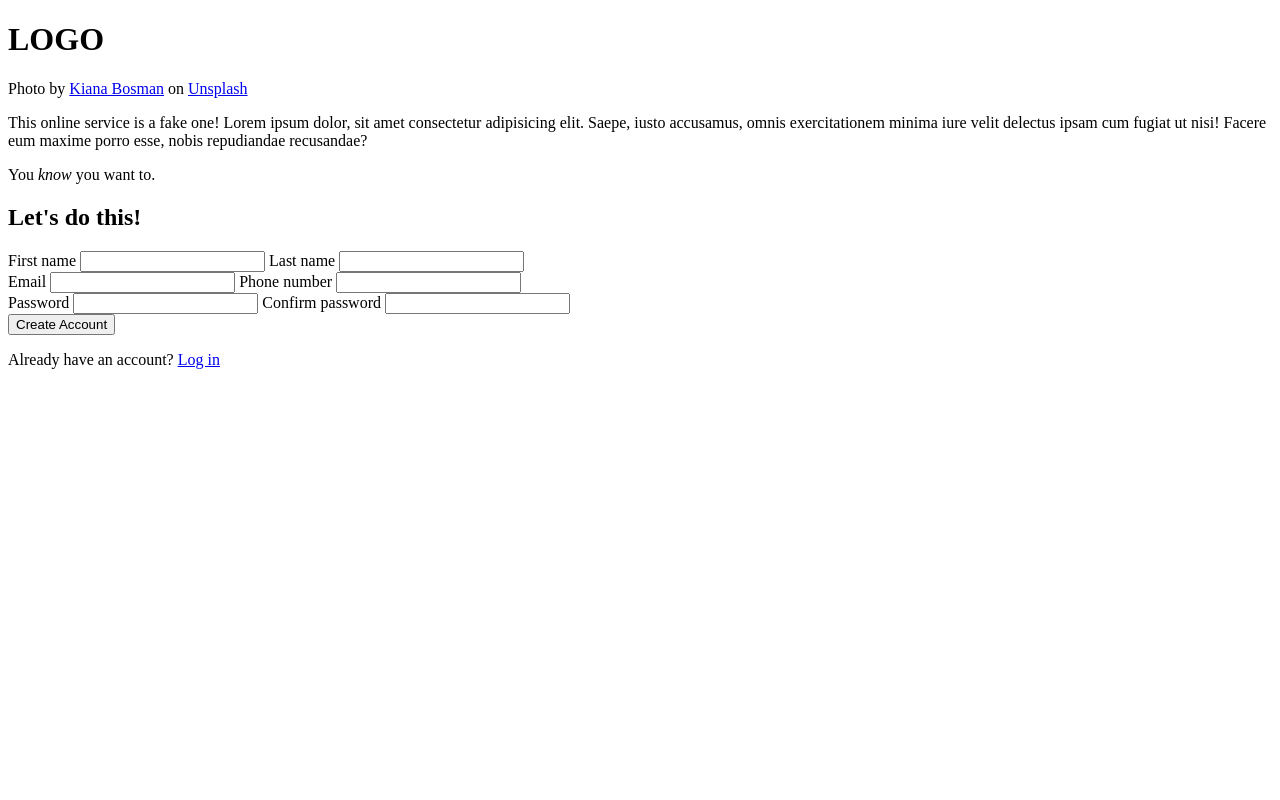
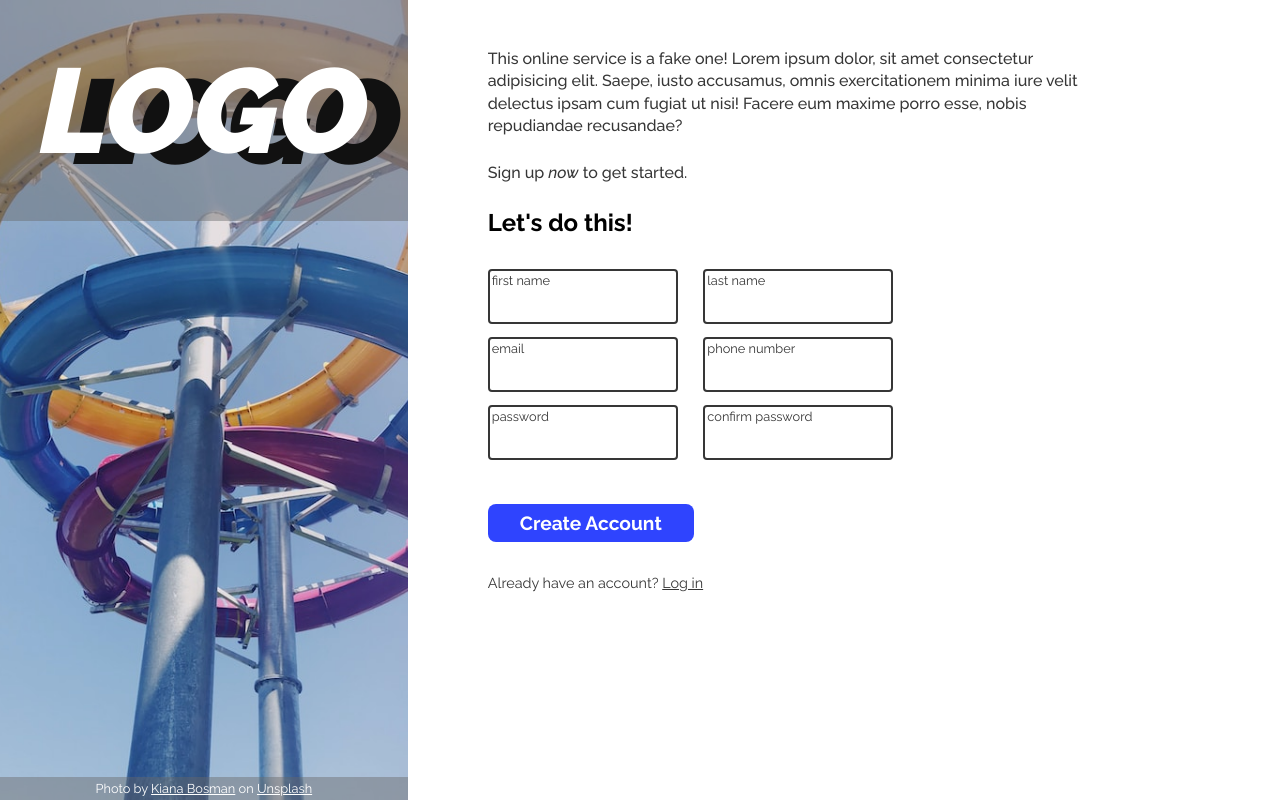
Before and after one commit to kame-sama/sign-up-form-top, a plain HTML site: page index.html in a window 1280 px wide. Drawn offline with Linux system fonts and the light colour scheme.

Commit message:
Add basic styles

```diff
--- /dev/null
+++ b/css/styles.css
@@ -0,0 +1,161 @@
+@import url('https://fonts.googleapis.com/css2?family=Raleway:ital,wght@0,400;0,500;0,600;0,700;1,400;1,500;1,900&display=swap');
+
+*,
+*::before,
+*::after {
+  margin: 0;
+  padding: 0;
+  box-sizing: border-box;
+  font-family: 'Raleway', sans-serif;
+}
+
+input,
+button {
+  appearance: 0;
+  font: inherit;
+}
+
+body {
+  display: flex;
+  min-height: 100vh;
+}
+
+.hero {
+  flex: 0 0 400px;
+  background-image: url(../images/hero.jpg);
+  background-size: cover;
+  background-position-x: center;
+  display: flex;
+  flex-direction: column;
+}
+
+.logo {
+  flex: 1;
+}
+
+.logo h1 {
+  background-color: #66666670;
+  text-align: center;
+  color: #fff;
+  font-size: 15vh;
+  padding: 5vh;
+  font-style: italic;
+  position: relative;
+  z-index: 1;
+}
+
+.logo h1::after {
+  content: 'LOGO';
+  position: absolute;
+  top: 23%;
+  left: 18%;
+  color: #111;
+  z-index: -1;
+}
+
+.hero-footer {
+  flex: 0 0 auto;
+  color: #fff;
+  text-align: center;
+  background-color: #66666670;
+  padding: 0.5vh;
+  font-size: 0.8rem;
+}
+
+.hero-footer a {
+  color: #fff;
+}
+
+main {
+  flex: 1;
+  display: flex;
+  flex-direction: column;
+  padding: 3rem 5rem;
+}
+
+.container {
+  max-width: 600px;
+}
+
+.description {
+  /* padding-top: 2rem; */
+  color: #363636;
+  /* flex: 0 0 30vh; */
+  /* display: flex;
+  flex-direction: column;
+  justify-content: flex-end; */
+}
+
+.description p {
+  font-size: 1rem;
+  font-weight: 500;
+  line-height: 1.4rem;
+  /* padding: 0 2rem 1.5rem; */
+  margin-bottom: 1.5rem;
+}
+
+.sign-up-form {
+  display: flex;
+  flex-direction: column;
+  /* padding: 2rem 0; */
+  max-width: 600px;
+}
+
+.sign-up-form h2 {
+  margin-bottom: 2rem;
+}
+
+.form-row {
+  display: flex;
+  gap: 1.6rem;
+  flex-wrap: wrap;
+  margin-bottom: 0.8rem;
+}
+
+.form-controls {
+  position: relative;
+}
+
+.form-controls label {
+  display: block;
+  color: #363636;
+  position: absolute;
+  top: 4px;
+  left: 4px;
+  font-size: 0.8rem;
+  text-transform: lowercase;
+}
+
+.form-controls input {
+  width: auto;
+  border: 2px solid #363636;
+  border-radius: 4px;
+  padding: 4px;
+  height: 55px;
+}
+
+.submit {
+  margin-top: 2rem;
+}
+
+.submit button {
+  padding: 0.5rem 2rem;
+  border: none;
+  border-radius: 0.5rem;
+  background-color: #2f44fe;
+  color: #fff;
+  font-size: 1.2rem;
+  font-weight: 700;
+  /* font-style: italic; */
+}
+
+.submit button:hover {
+  cursor: pointer;
+}
+
+.submit p,
+.submit a {
+  margin-top: 2rem;
+  font-size: 0.9rem;
+  color: #363636;
+}
--- a/index.html
+++ b/index.html
@@ -4,6 +4,7 @@
   <meta charset="UTF-8">
   <meta name="viewport" content="width=device-width, initial-scale=1.0">
   <title>Sign Up Form</title>
+  <link rel="stylesheet" href="css/styles.css">
 </head>
 <body>
   <div class="hero">
@@ -16,38 +17,52 @@
   </div>
   <main class="main">
     <div class="description">
+      <div class="container">
         <p>
           This online service is a fake one! Lorem ipsum dolor, sit amet consectetur adipisicing elit. Saepe, iusto accusamus, omnis exercitationem minima iure velit delectus ipsam cum fugiat ut nisi! Facere eum maxime porro esse, nobis repudiandae recusandae?
         </p>
         <p>
-        You <em>know</em> you want to.
+          Sign up <em>now</em> to get started.
         </p>
+      </div>
     </div>
 
     <form class="sign-up-form">
       <h2>Let's do this!</h2>
       <div class="form-row">
+        <div class="form-controls">
           <label for="first-name">First name</label>
           <input type="text" id="first-name" name="first-name">
+        </div>
 
+        <div class="form-controls">
           <label for="last-name">Last name</label>
           <input type="text" id="last-name" name="last-name">
         </div>
+      </div>
 
       <div class="form-row">
+        <div class="form-controls">
           <label for="email">Email</label>
           <input type="email" id="email" name="email">
+        </div>
 
+        <div class="form-controls">
           <label for="phone">Phone number</label>
           <input type="tel" id="phone" name="phone">
         </div>
+      </div>
 
       <div class="form-row">
+        <div class="form-controls">
           <label for="pwd">Password</label>
           <input type="password" id="pwd" name="password">
+        </div>
 
+        <div class="form-controls">
           <label for="confirm-pwd">Confirm password</label>
           <input type="password" id="confirm-pwd" name="">
+        </div>
       </div>
 
       <div class="submit">
```
Also changed, not shown: images/hero.jpg (added). Lines whose indentation alone changed are shown as unchanged.
